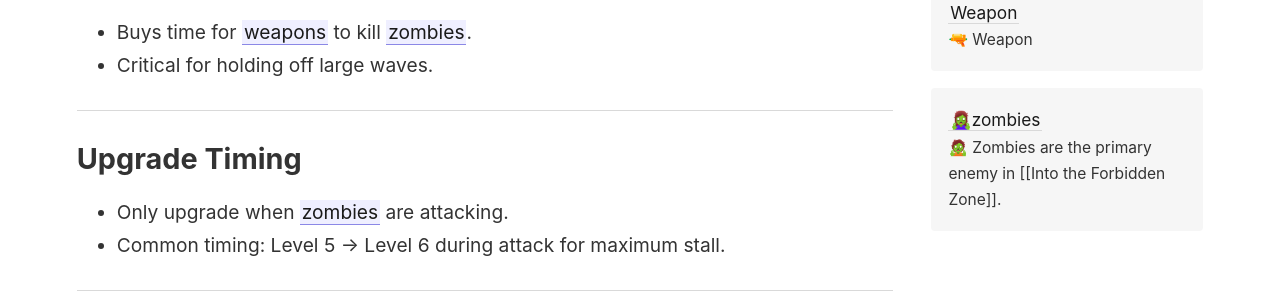
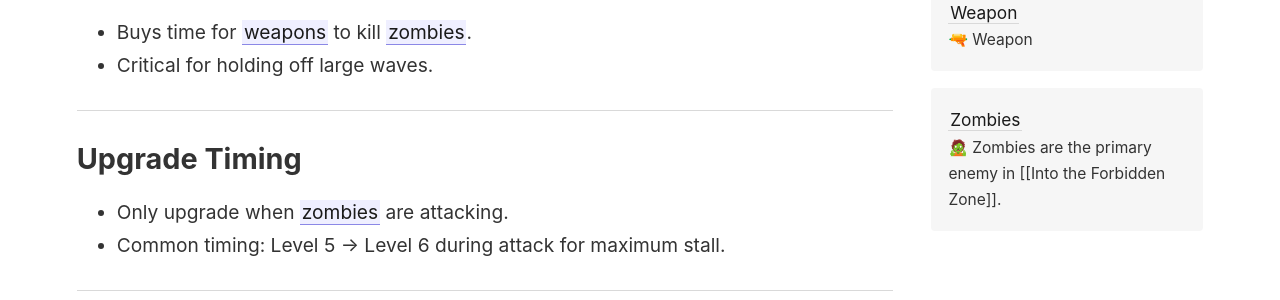
Before and after one commit to Chantal13/Spectrum-Syntax, a Jekyll site: the page built from _notes/Games/Dark War Survival/door.md, in a window 1280 px wide. Shown: the part 664-964 px from the top of the page. Built offline with Jekyll 4.4.1, drawn with Linux system fonts in a browser that asks for light colours.

Commit message:
Update content

```diff
--- a/_notes/Games/Dark War Survival/door.md
+++ b/_notes/Games/Dark War Survival/door.md
@@ -7,24 +7,24 @@ aliases:
 ---
 # 🚪 Door
 
-The final line of defense before [[🧟‍♀️zombies|zombies]] reach your [[bed]].
+The final line of defense before [[zombies|zombies]] reach your [[bed]].
 
 ---
 
 ## Function
-- Blocks [[🧟‍♀️zombies|zombies]] temporarily.
+- Blocks [[zombies|zombies]] temporarily.
 - Can be upgraded to increase durability.
 
 ---
 
 ## Importance
-- Buys time for [[weapon|weapons]] to kill [[🧟‍♀️zombies|zombies]].
+- Buys time for [[weapon|weapons]] to kill [[zombies|zombies]].
 - Critical for holding off large waves.
 
 ---
 
 ## Upgrade Timing
-- Only upgrade when [[🧟‍♀️zombies|zombies]] are attacking.
+- Only upgrade when [[zombies|zombies]] are attacking.
 - Common timing: Level 5 → Level 6 during attack for maximum stall.
 
 ---
```
Also changed, not shown: _notes/Games/Dark War Survival/Guides/Into the Forbidden Zone.md (+2 -2 lines), _notes/Games/Dark War Survival/weapon.md (+2 -2 lines), _notes/Games/Dark War Survival/zombies.md (renamed from _notes/Games/Dark War Survival/🧟‍♀️zombies.md).
